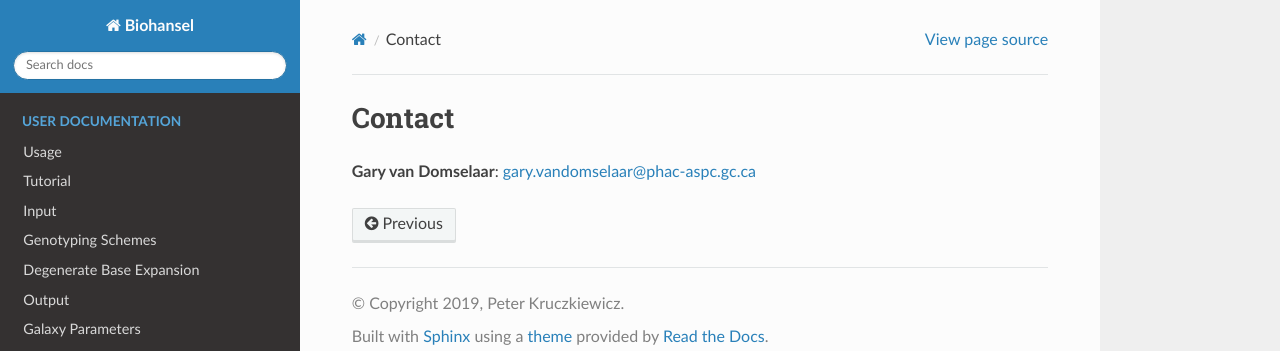
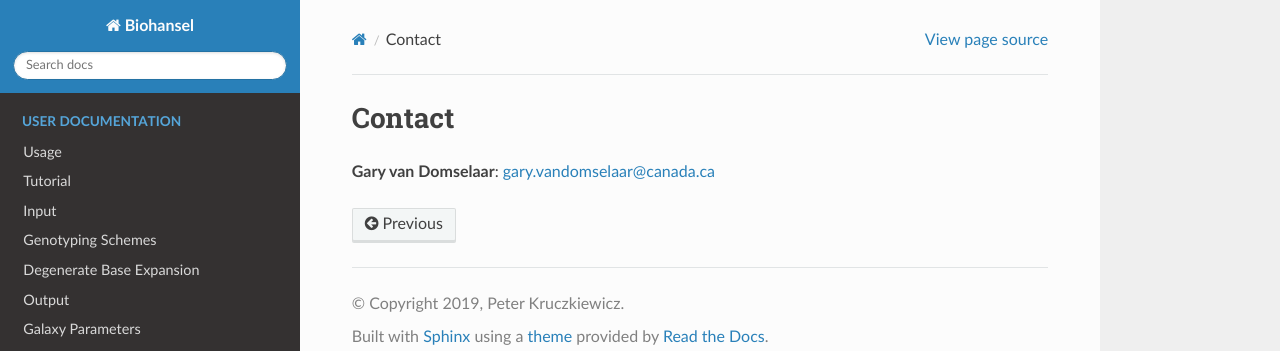
Before and after one commit to phac-nml/biohansel, a Sphinx documentation site: the page built from docs/source/contact.rst, in a window 1280 px wide. Shown: the top 351 px of the page. Built offline with Sphinx 7.4.7 and the Read the Docs theme 2.0.0, drawn with Linux system fonts in a browser that asks for light colours.

Commit message:
Update contact.rst

```diff
--- a/docs/source/contact.rst
+++ b/docs/source/contact.rst
@@ -1,4 +1,4 @@
 Contact
 =======
 
-**Gary van Domselaar**: gary.vandomselaar@phac-aspc.gc.ca
+**Gary van Domselaar**: gary.vandomselaar@canada.ca
```
